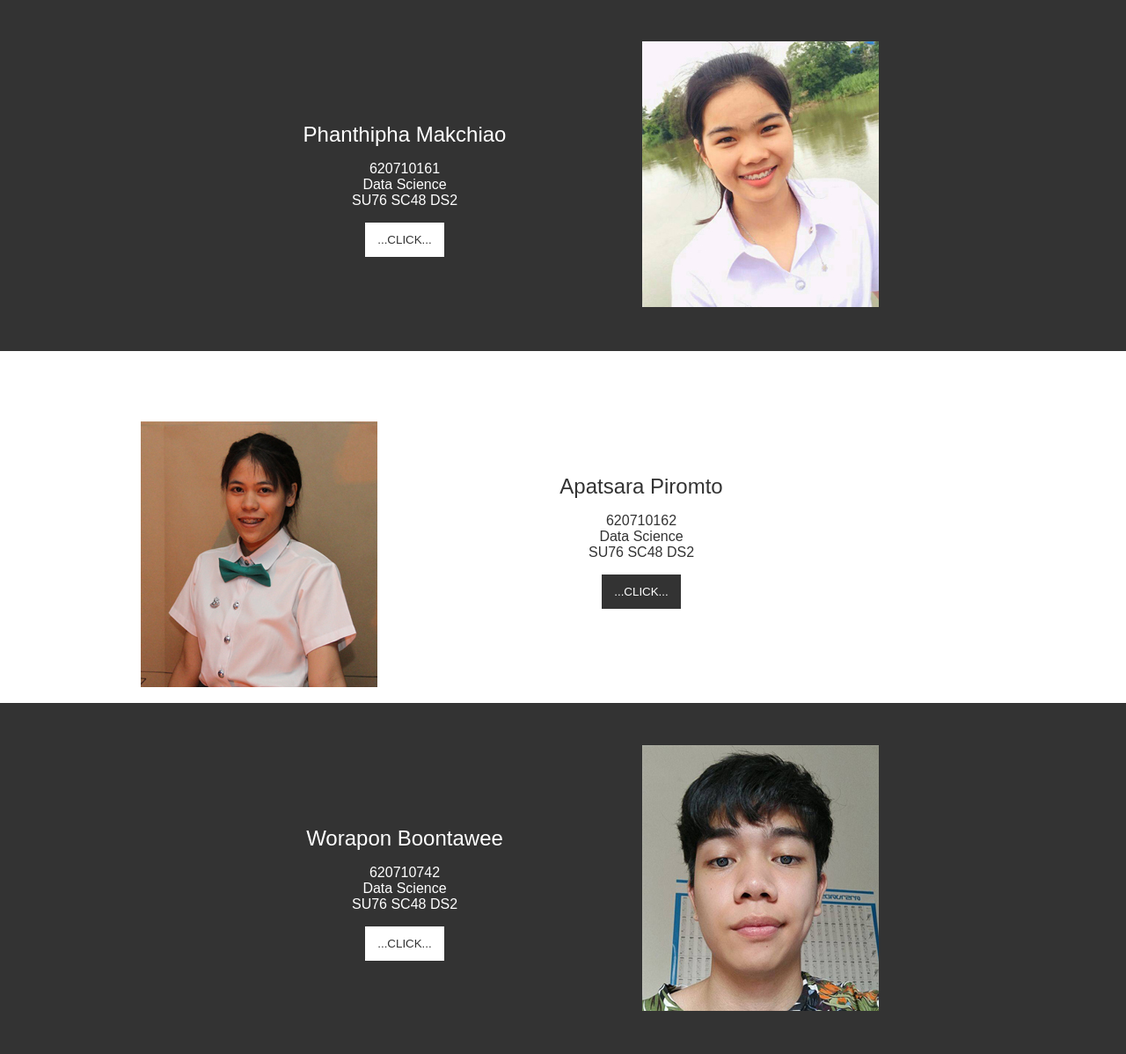
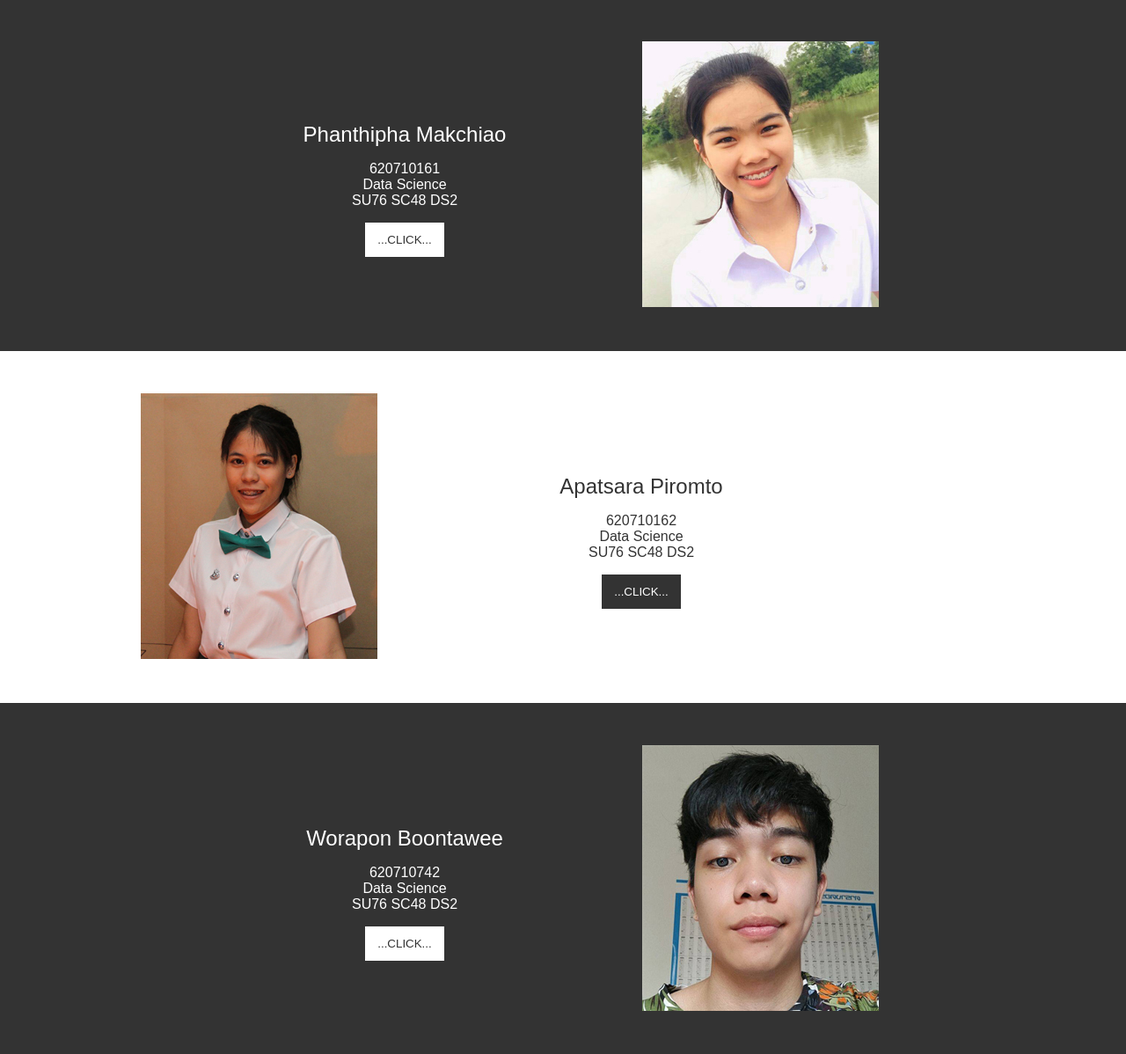
Before and after one commit to pondbiggy/Hovercraft, a PHP site: page / in a window 1280 px wide. Shown: the part 901-2099 px from the top of the page at 88% size. Run offline with PHP 8.4, Linux system fonts and the light colour scheme.

Commit message:
Add files via upload

```diff
--- a/style.css
+++ b/style.css
@@ -166,7 +166,7 @@ body {
     color: #333;
 }
 .info3_area img {
-    margin-top: 80px;
+    margin-top: 48px;
     float: left;
 }
 .info3_text {
```
